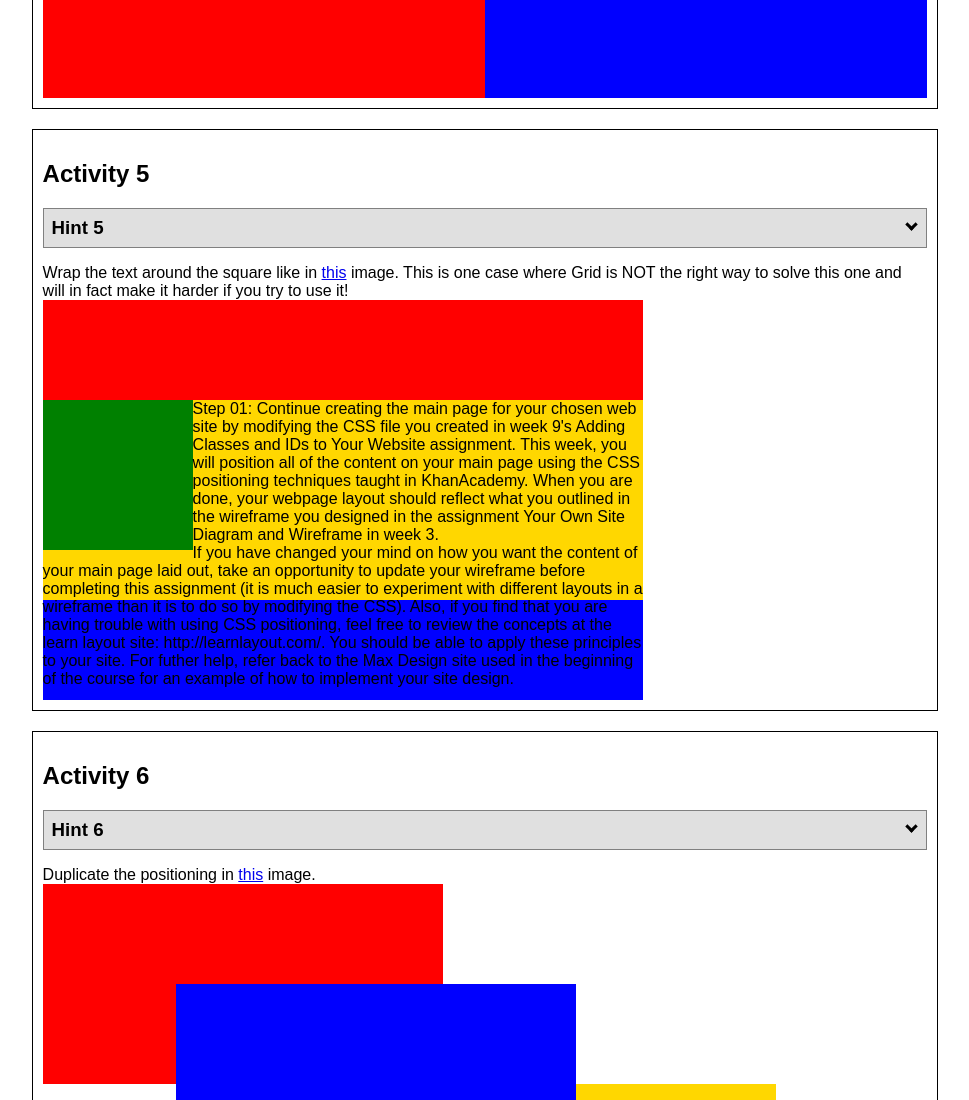
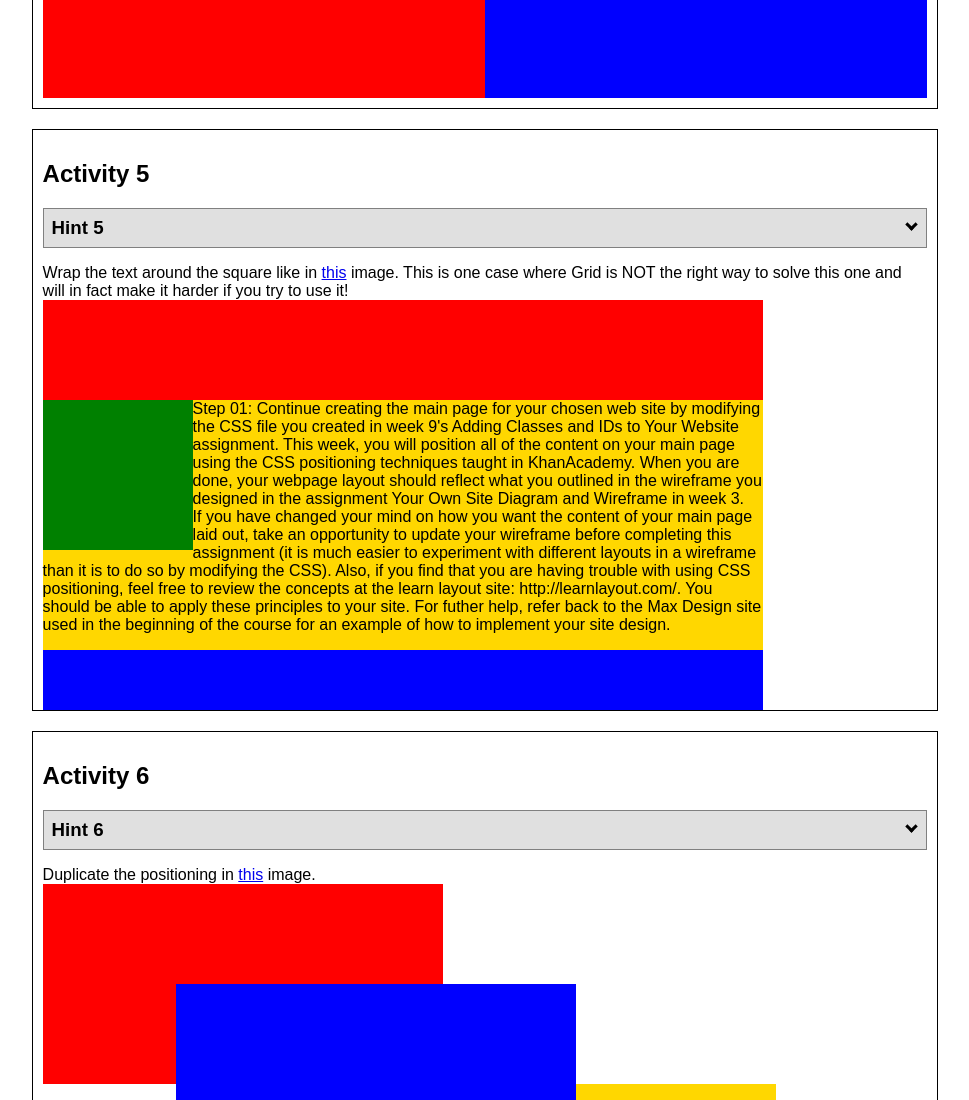
Before and after one commit to TimoteoTapia/wdd130, a plain HTML site: page wwr/positioning.html in a window 1280 px wide. Shown: the part 2446-3546 px from the top of the page, without its empty margins (155-1124 px from the left). Drawn offline with Linux system fonts and the light colour scheme.

Commit message:
updates in the activity

```diff
--- a/wwr/styles/positionstyles.css
+++ b/wwr/styles/positionstyles.css
@@ -29,9 +29,9 @@
   background-color: blue;
 }
 /* Activity 2 styles */
-/*.content2 {
+.content2 {
   /* This is the parent of the activity 2 boxes. */
-
+}
 .red2 {
   width: 100px;
   height: 100px;
@@ -125,7 +125,7 @@
   height: 400px;
 }
 .red5 {
-  width: 100%;
+  width: 120%;
   height: 100px;
   background-color: red;
 }
@@ -136,12 +136,12 @@
   background-color: green;
 }
 .yellow5 {
-  width: 100%;
-  height: 200px;
+  width: 120%;
+  height: 250px;
   background-color: gold;
 }
 .blue5 {
-  width: 100%;
+  width: 120%;
   height: 100px;
   background-color: blue;
 }
```
